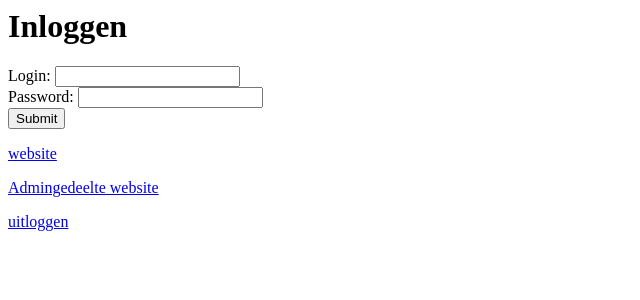
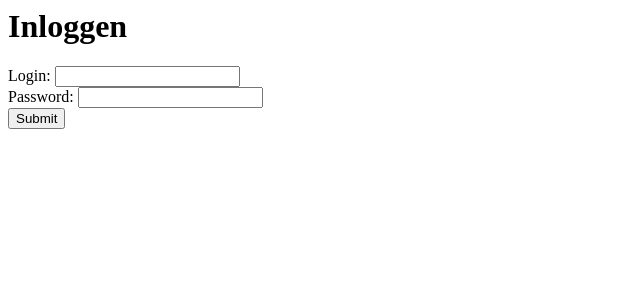
Before and after one commit to Misliv/PHP, a PHP site: page /login.php in a window 1280 px wide. Shown: the top 300 px of the page, without its empty margins (0-640 px from the left). Run offline with PHP 8.4, Linux system fonts and the light colour scheme.

Commit message:
moved admin.php en login.php to website.php

```diff
--- a/H07/login.php
+++ b/H07/login.php
@@ -41,8 +41,5 @@
     </div>
     <input type="submit" name="knop">
 </form>
-<p><a href="website.php">website</a></p>
-<p><a href="admin.php">Admingedeelte website</a></p>
-<p><a href="login.php?loguit">uitloggen</a></p>
 </body>
 </html>
--- a/H07/website.php
+++ b/H07/website.php
@@ -8,3 +8,9 @@
  } else {
      header('location: login.php');
  }
+
+
+ ?>
+
+<p><a href="admin.php">Admingedeelte website</a></p>
+<p><a href="login.php?loguit">uitloggen</a></p>
```
